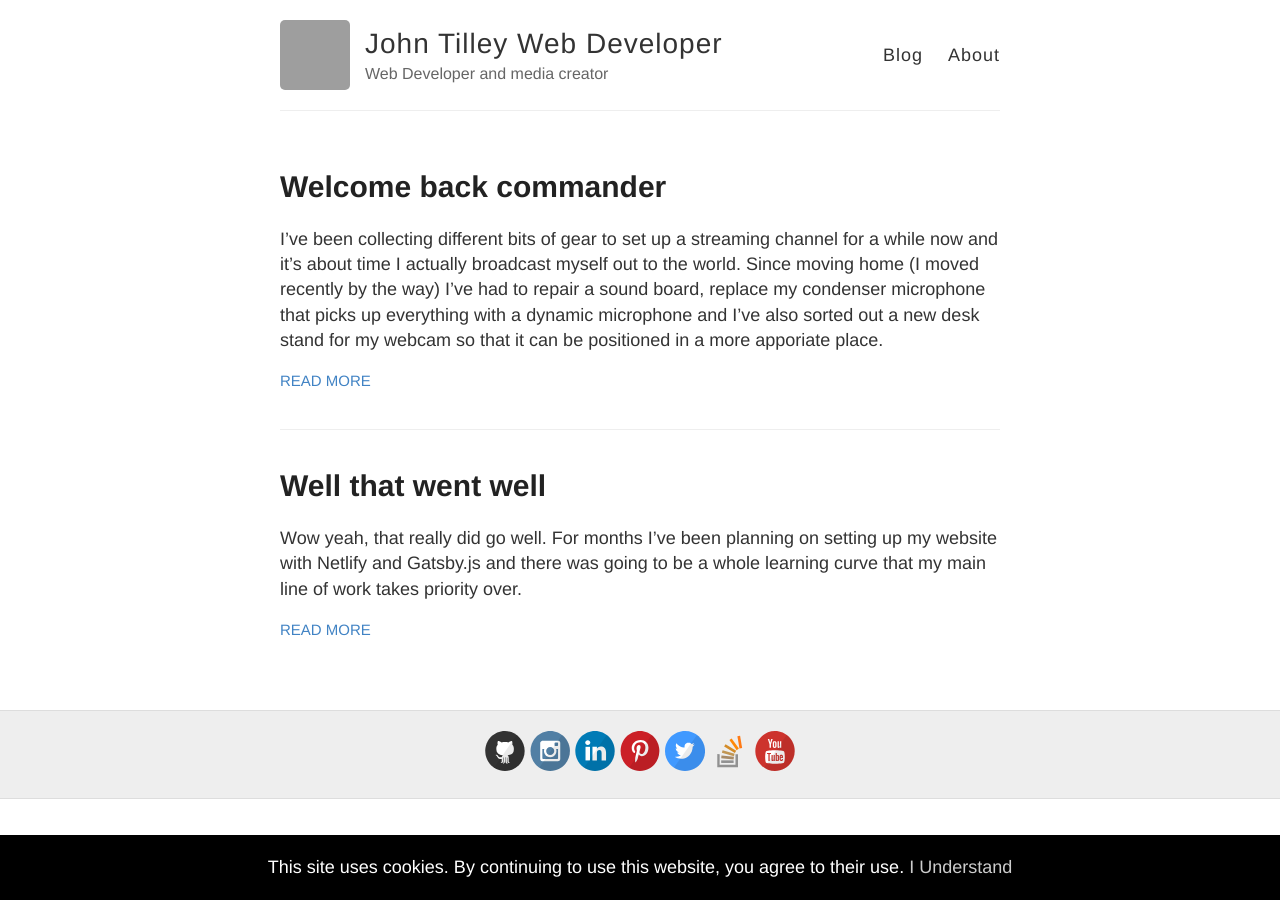
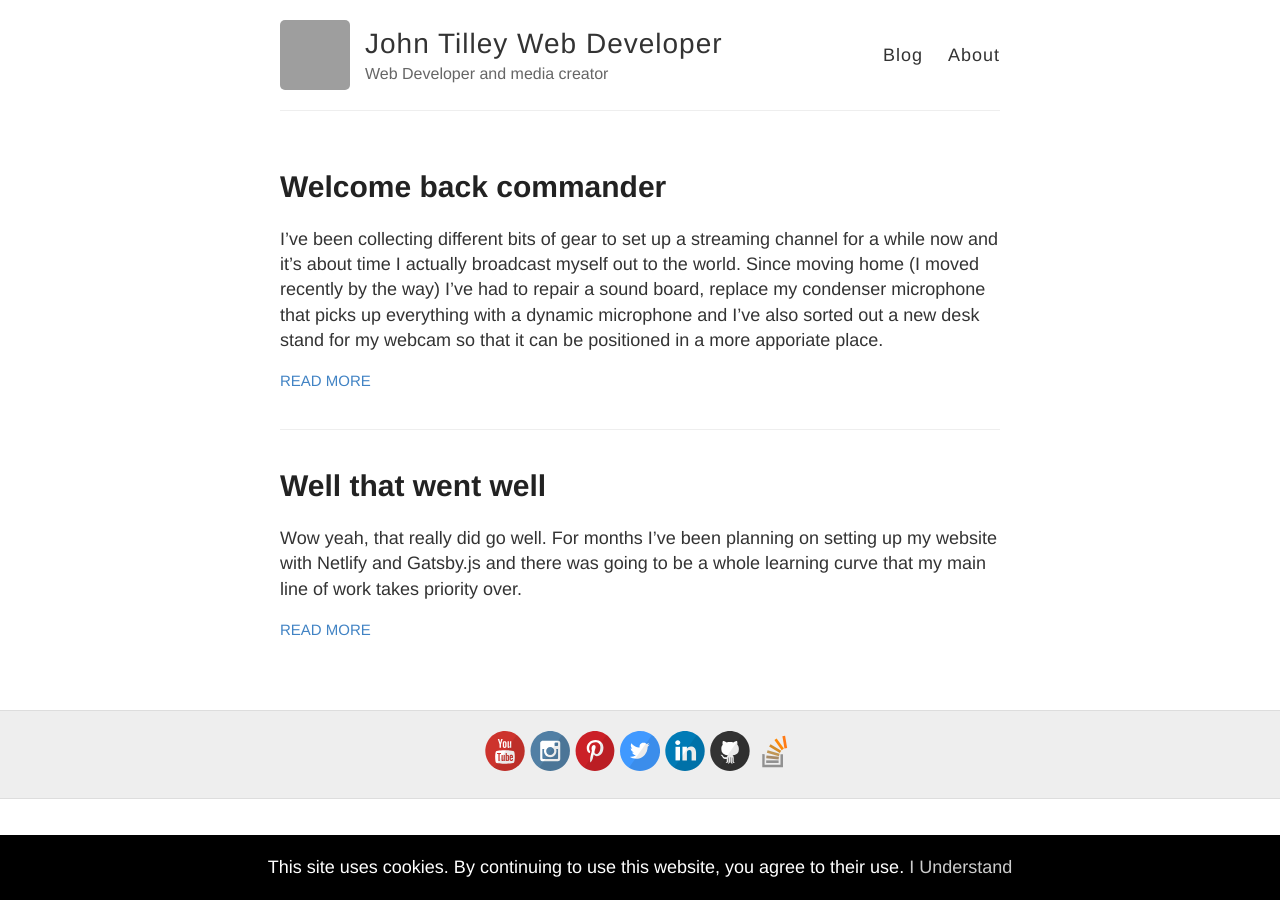
Before and after one commit to johnatilley/johnatilley.github.io, a Jekyll site: the page built from index.html, in a window 1280 px wide. Built offline with Jekyll 4.4.1, drawn with Linux system fonts in a browser that asks for light colours; grey boxes are pictures that could not be loaded.

Commit message:
Rearranged social media links

```diff
--- a/_includes/svg-icons.html
+++ b/_includes/svg-icons.html
@@ -1,13 +1,13 @@
+{% if site.footer-links.youtube %}<a href="https://youtube.com/{{ site.footer-links.youtube }}"><i class="svg-icon youtube"></i></a>{% endif %}
+{% if site.footer-links.instagram %}<a href="https://instagram.com/{{ site.footer-links.instagram }}"><i class="svg-icon instagram"></i></a>{% endif %}
+{% if site.footer-links.pinterest %}<a href="https://www.pinterest.com/{{ site.footer-links.pinterest }}"><i class="svg-icon pinterest"></i></a>{% endif %}
+{% if site.footer-links.twitter %}<a href="https://www.twitter.com/{{ site.footer-links.twitter }}"><i class="svg-icon twitter"></i></a>{% endif %}
+{% if site.footer-links.linkedin %}<a href="https://www.linkedin.com/in/{{ site.footer-links.linkedin }}"><i class="svg-icon linkedin"></i></a>{% endif %}
+{% if site.footer-links.github %}<a href="https://github.com/{{ site.footer-links.github }}"><i class="svg-icon github"></i></a>{% endif %}
+{% if site.footer-links.stackoverflow %}<a href="http://stackoverflow.com/{{ site.footer-links.stackoverflow }}"><i class="svg-icon stackoverflow"></i></a>{% endif %}
 {% if site.footer-links.dribbble %}<a href="https://dribbble.com/{{ site.footer-links.dribbble }}"><i class="svg-icon dribbble"></i></a>{% endif %}
 {% if site.footer-links.email %}<a href="mailto:{{ site.footer-links.email }}"><i class="svg-icon email"></i></a>{% endif %}
 {% if site.footer-links.facebook %}<a href="https://www.facebook.com/{{ site.footer-links.facebook }}"><i class="svg-icon facebook"></i></a>{% endif %}
 {% if site.footer-links.flickr %}<a href="https://www.flickr.com/{{ site.footer-links.flickr }}"><i class="svg-icon flickr"></i></a>{% endif %}
-{% if site.footer-links.github %}<a href="https://github.com/{{ site.footer-links.github }}"><i class="svg-icon github"></i></a>{% endif %}
-{% if site.footer-links.instagram %}<a href="https://instagram.com/{{ site.footer-links.instagram }}"><i class="svg-icon instagram"></i></a>{% endif %}
-{% if site.footer-links.linkedin %}<a href="https://www.linkedin.com/in/{{ site.footer-links.linkedin }}"><i class="svg-icon linkedin"></i></a>{% endif %}
-{% if site.footer-links.pinterest %}<a href="https://www.pinterest.com/{{ site.footer-links.pinterest }}"><i class="svg-icon pinterest"></i></a>{% endif %}
 {% if site.footer-links.rss %}<a href="{{ site.baseurl }}/feed.xml"><i class="svg-icon rss"></i></a>{% endif %}
-{% if site.footer-links.twitter %}<a href="https://www.twitter.com/{{ site.footer-links.twitter }}"><i class="svg-icon twitter"></i></a>{% endif %}
-{% if site.footer-links.stackoverflow %}<a href="http://stackoverflow.com/{{ site.footer-links.stackoverflow }}"><i class="svg-icon stackoverflow"></i></a>{% endif %}
-{% if site.footer-links.youtube %}<a href="https://youtube.com/{{ site.footer-links.youtube }}"><i class="svg-icon youtube"></i></a>{% endif %}
 {% if site.footer-links.googleplus %}<a href="https://plus.google.com/{{ site.footer-links.googleplus }}"><i class="svg-icon googleplus"></i></a>{% endif %}
```
